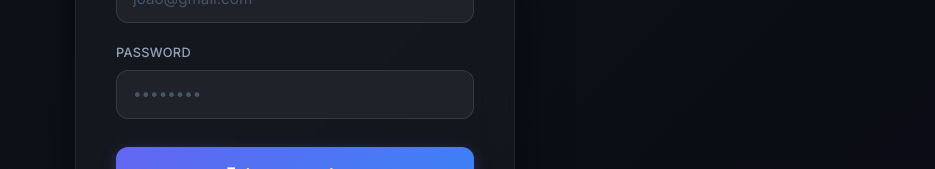
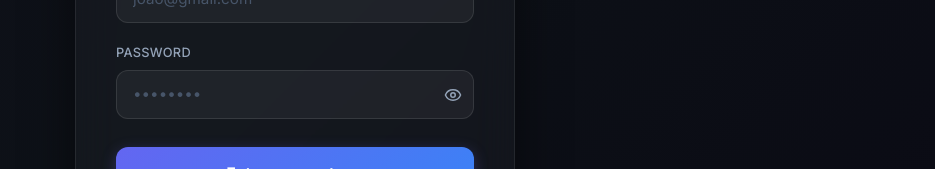
Before and after one commit to Kayo04/Loop, a Next.js app: page /login in a window 1280 px wide. Shown: the part 394-563 px from the top of the page, without its empty margins (345-1280 px from the left). Built offline with nearby package versions, Linux system fonts and the light colour scheme.

Commit message:
feat: add password show/hide toggle to login and register pages

```diff
--- a/app/(auth)/login/page.tsx
+++ b/app/(auth)/login/page.tsx
@@ -2,6 +2,7 @@ import Link from "next/link"
 import { redirect } from "next/navigation"
 import { createClient } from "@/lib/supabase-server"
 import { SubmitButton } from "@/components/auth/submit-button"
+import { PasswordInput } from "@/components/auth/password-input"
 
 export default async function LoginPage({
   searchParams,
@@ -258,12 +259,10 @@ export default async function LoginPage({
 
             <div className="auth-field">
               <label className="auth-label" htmlFor="password">Password</label>
-              <input
+              <PasswordInput
                 id="password"
                 name="password"
-                type="password"
                 className="auth-input"
-                placeholder="••••••••"
                 required
               />
             </div>
--- a/app/(auth)/register/page.tsx
+++ b/app/(auth)/register/page.tsx
@@ -2,6 +2,7 @@ import Link from "next/link"
 import { redirect } from "next/navigation"
 import { createClient } from "@/lib/supabase-server"
 import { SubmitButton } from "@/components/auth/submit-button"
+import { PasswordInput } from "@/components/auth/password-input"
 
 export default async function RegisterPage({
   searchParams,
@@ -269,12 +270,10 @@ export default async function RegisterPage({
 
             <div className="auth-field">
               <label className="auth-label" htmlFor="password">Password</label>
-              <input
+              <PasswordInput
                 id="password"
                 name="password"
-                type="password"
                 className="auth-input"
-                placeholder="••••••••"
                 required
                 minLength={6}
               />
--- /dev/null
+++ b/components/auth/password-input.tsx
@@ -0,0 +1,58 @@
+"use client"
+
+import { useState } from "react"
+import { Eye, EyeOff } from "lucide-react"
+
+interface PasswordInputProps {
+  id: string
+  name: string
+  placeholder?: string
+  required?: boolean
+  minLength?: number
+  className?: string
+}
+
+export function PasswordInput({
+  id, name, placeholder = "••••••••", required, minLength, className
+}: PasswordInputProps) {
+  const [show, setShow] = useState(false)
+
+  return (
+    <div style={{ position: "relative" }}>
+      <input
+        id={id}
+        name={name}
+        type={show ? "text" : "password"}
+        placeholder={placeholder}
+        required={required}
+        minLength={minLength}
+        className={className}
+        style={{ paddingRight: "2.75rem" }}
+      />
+      <button
+        type="button"
+        onClick={() => setShow(v => !v)}
+        aria-label={show ? "Esconder password" : "Mostrar password"}
+        style={{
+          position: "absolute",
+          right: "0.75rem",
+          top: "50%",
+          transform: "translateY(-50%)",
+          background: "none",
+          border: "none",
+          cursor: "pointer",
+          padding: "0",
+          display: "flex",
+          alignItems: "center",
+          color: "var(--auth-muted, #94a3b8)",
+        }}
+        tabIndex={-1}
+      >
+        {show
+          ? <EyeOff size={18} />
+          : <Eye size={18} />
+        }
+      </button>
+    </div>
+  )
+}
```
